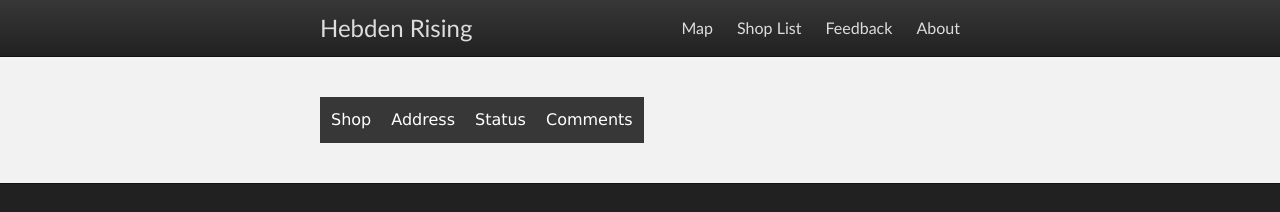
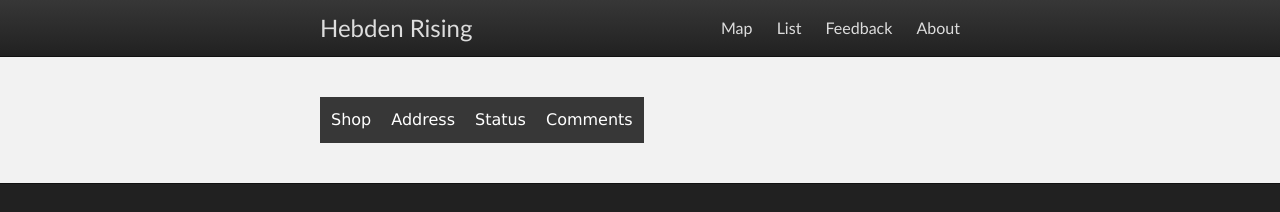
Before and after one commit to dringtech/hebdenrising, a Jekyll site: the page built from shops.html, in a window 1280 px wide. Shown: the top 212 px of the page. Built offline with Jekyll 4.4.1, drawn with Linux system fonts in a browser that asks for light colours.

Commit message:
Renaming shop list to list

```diff
--- a/_data/nav.yml
+++ b/_data/nav.yml
@@ -1,8 +1,8 @@
 - title: Map
   href: /
 
-- title: Shop List
-  href: /shops/
+- title: List
+  href: /list/
 
 - title: Feedback
   href: /feedback/
--- a/shops.html
+++ b/shops.html
@@ -1,6 +1,6 @@
 ---
 layout: page
-permalink: /shops/
+permalink: /list/
 fusion:
     key: "AIzaSyASHll1g8NRvfB-K9Yce_9PTCvzdaDF-wQ"
     table: "1OBwaUJgccpuXMel1Srp_4lVhVFKIAIjSR0QwLvgs"
```
